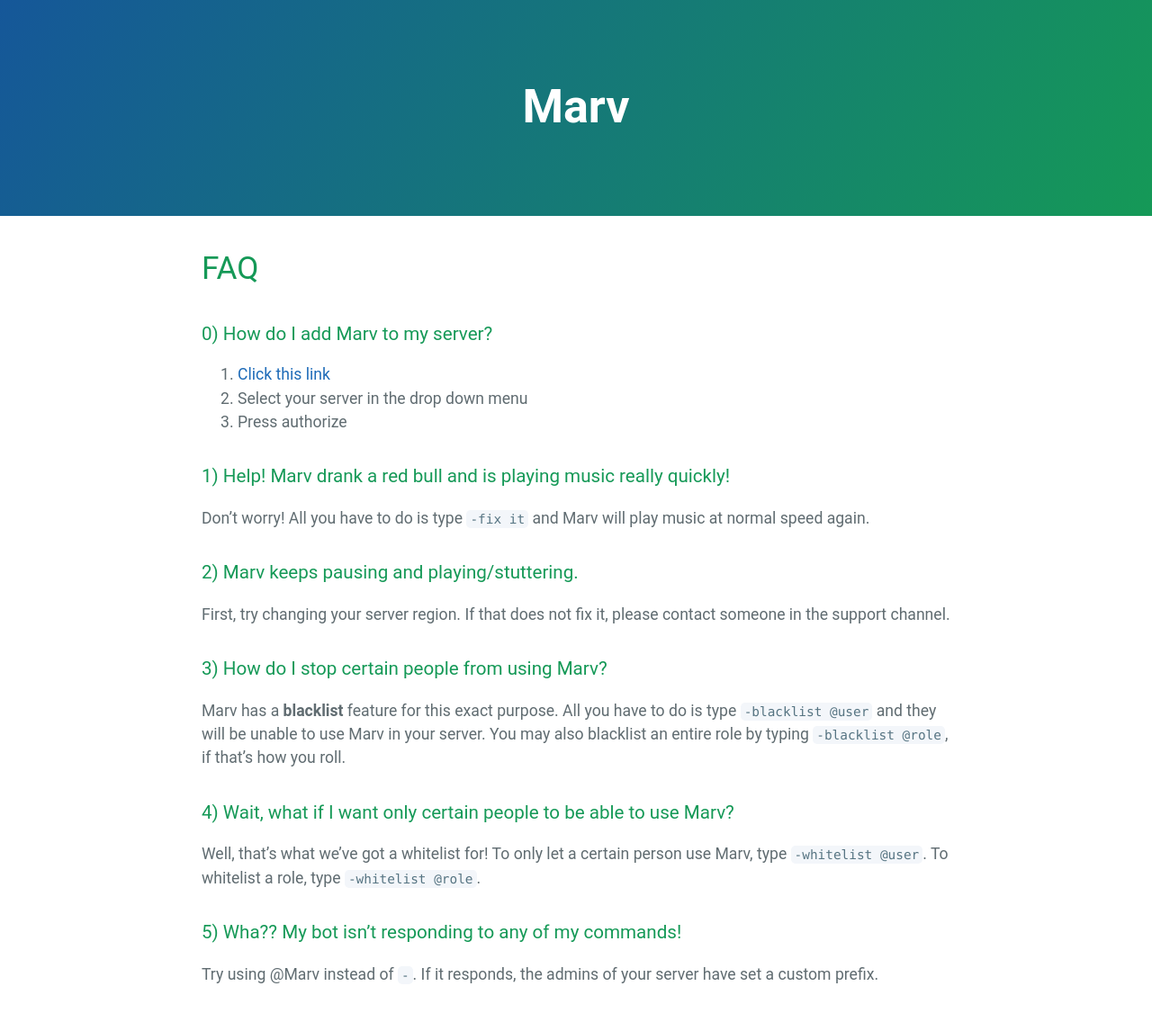
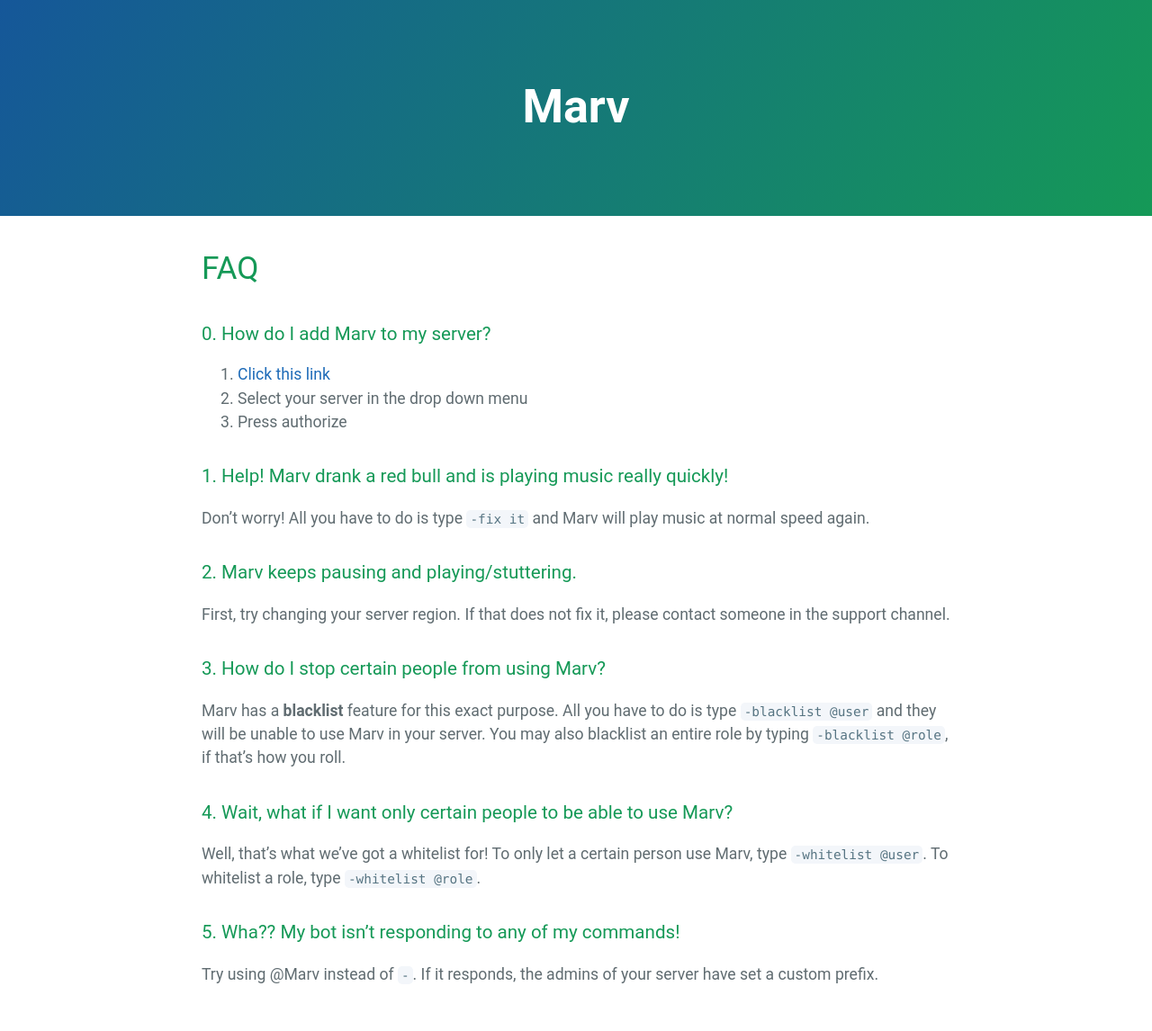
Before and after one commit to mymindishazel/marv-docs, a Jekyll site: the page built from faq.md, in a window 1280 px wide. Shown: the whole page at 90% size. Built offline with Jekyll 4.4.1, drawn with Linux system fonts in a browser that asks for light colours; our own code applies the rules of GitHub Pages for plain Markdown files.

Commit message:
Update faq.md

```diff
--- a/faq.md
+++ b/faq.md
@@ -1,21 +1,21 @@
 # FAQ
 
-### 0) How do I add Marv to my server?
+### 0. How do I add Marv to my server?
 1. [Click this link](https://discordapp.com/oauth2/authorize?scope=bot&client_id=234395307759108106&permissions=3263552)
 2. Select your server in the drop down menu
 3. Press authorize
 
-### 1) Help! Marv drank a red bull and is playing music really quickly!
+### 1. Help! Marv drank a red bull and is playing music really quickly!
 Don't worry! All you have to do is type `-fix it` and Marv will play music at normal speed again.
 
-### 2) Marv keeps pausing and playing/stuttering.
+### 2. Marv keeps pausing and playing/stuttering.
 First, try changing your server region. If that does not fix it, please contact someone in the support channel.
 
-### 3) How do I stop certain people from using Marv?
+### 3. How do I stop certain people from using Marv?
 Marv has a **blacklist** feature for this exact purpose. All you have to do is type `-blacklist @user` and they will be unable to use Marv in your server. You may also blacklist an entire role by typing `-blacklist @role`, if that's how you roll.
 
-### 4) Wait, what if I want only certain people to be able to use Marv?
+### 4. Wait, what if I want only certain people to be able to use Marv?
 Well, that's what we've got a whitelist for! To only let a certain person use Marv, type `-whitelist @user`. To whitelist a role, type `-whitelist @role`.
 
-### 5) Wha?? My bot isn't responding to any of my commands!
+### 5. Wha?? My bot isn't responding to any of my commands!
 Try using @Marv instead of `-`. If it responds, the admins of your server have set a custom prefix.
```
